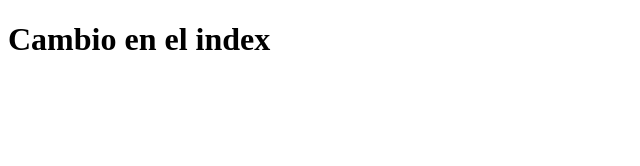
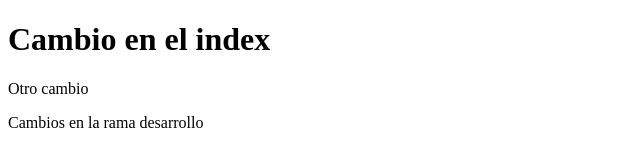
Before and after one commit to prieto-cristian/sistema-de-registro, a plain HTML site: page index.html in a window 1280 px wide. Shown: the whole page, without its empty margins (0-640 px from the left). Drawn offline with Linux system fonts and the light colour scheme.

Commit message:
Agrega la nueva rama y actualiza el contacto

```diff
--- a/index.html
+++ b/index.html
@@ -7,5 +7,7 @@
 </head>
 <body>
     <h1>Cambio en el index</h1>
+    <p>Otro cambio</p>
+    <p>Cambios en la rama desarrollo</p>
 </body>
 </html>
```
